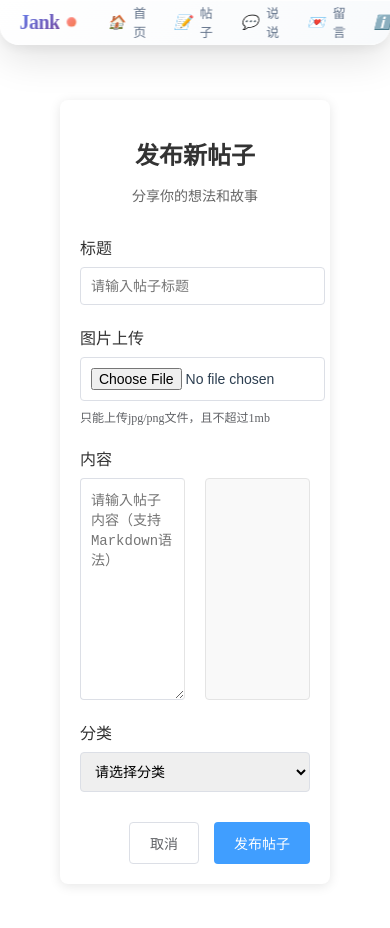
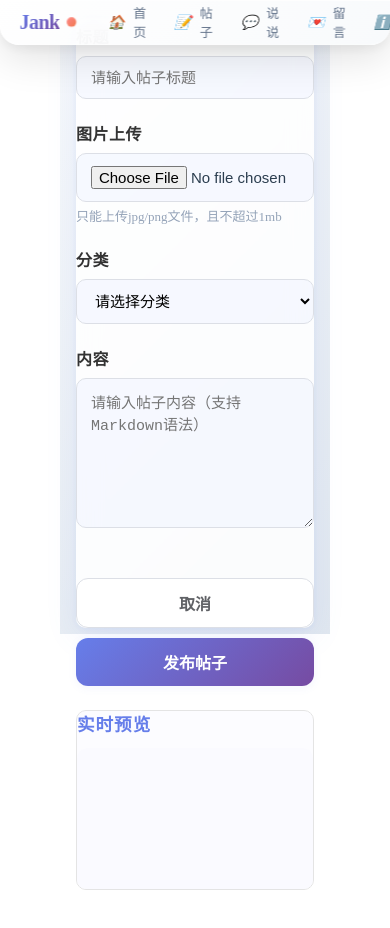
Before and after one commit to YoyuEN/Jank, a Vue app in the folder Fronted/: page /publishPost in a window 390 px wide. Shown: the top 928 px of the page. After the commit the page ends 890 px from the top, so only its background shows below. Built offline with nearby package versions, Linux system fonts and the light colour scheme.

Commit message:
发布帖子Bug修复

```diff
--- /dev/null
+++ b/Fronted/src/api/posts/category/category.js
@@ -0,0 +1,5 @@
+import service from '@/utils/request.js'
+
+export function getCategoryList() {
+  return service.get('/category/getCategoryList')
+}
--- a/Fronted/src/views/PostList.vue
+++ b/Fronted/src/views/PostList.vue
@@ -20,7 +20,11 @@
       <PostCard v-for="post in filteredPosts" :key="post.postId" :post="post" />
     </div>
     <div class="sidebar-buttons">
-      <button @click="$router.push('/publish')" title="发布帖子" class="sidebar-btn publish-btn">
+      <button
+        @click="$router.push('/publishPost')"
+        title="发布帖子"
+        class="sidebar-btn publish-btn"
+      >
         📝
       </button>
       <button @click="scrollToTop" title="回到顶部" class="sidebar-btn scroll-btn">⬆️</button>
--- a/Fronted/src/views/PublishPost.vue
+++ b/Fronted/src/views/PublishPost.vue
@@ -1,10 +1,7 @@
 <template>
-  <div class="publish-container">
-    <div class="publish-header">
-      <h1>发布新帖子</h1>
-      <p>分享你的想法和故事</p>
-    </div>
-
+  <div class="publish-bg">
+    <div class="publish-container split-layout">
+      <div class="split-left">
         <div class="publish-form">
           <div class="form-group">
             <label for="title">标题</label>
@@ -27,40 +24,45 @@
               class="form-input"
             />
             <div class="el-upload__tip">只能上传jpg/png文件，且不超过1mb</div>
-        <span v-if="errors.image">{{ errors.image }}</span>
+            <span v-if="errors.image" class="error-text">{{ errors.image }}</span>
+          </div>
+          <div class="form-group">
+            <label for="category">分类</label>
+            <select
+              id="category"
+              v-model="postForm.categoryNames"
+              @focus="getCategoryList"
+              class="form-select"
+            >
+              <option value="">请选择分类</option>
+              <option v-for="item in categoryList" :key="item.categoryId" :value="item.name">
+                {{ item.name }}
+              </option>
+            </select>
+            <span class="error-text" v-if="errors.categoryNames">{{ errors.categoryNames }}</span>
           </div>
           <div class="form-group">
             <label for="content">内容</label>
-        <div class="markdown-editor">
             <textarea
               id="content"
               v-model="postForm.contentHtml"
               placeholder="请输入帖子内容（支持Markdown语法）"
               class="form-textarea markdown-textarea"
-            rows="10"
+              rows="12"
             ></textarea>
-          <div class="markdown-preview" v-html="markedContent"></div>
-        </div>
             <span class="error-text" v-if="errors.contentHtml">{{ errors.contentHtml }}</span>
           </div>
-
-      <div class="form-group">
-        <label for="category">分类</label>
-        <select id="category" v-model="postForm.categoryNames" class="form-select">
-          <option value="">请选择分类</option>
-          <option value="technology">技术</option>
-          <option value="life">生活</option>
-          <option value="discussion">讨论</option>
-          <option value="question">问答</option>
-        </select>
-        <span class="error-text" v-if="errors.categoryNames">{{ errors.categoryNames }}</span>
         </div>
-
         <div class="form-actions">
           <button class="btn-cancel" @click="handleCancel">取消</button>
           <button class="btn-publish" @click="handlePublish" :disabled="publishing">
             {{ publishing ? '发布中...' : '发布帖子' }}
           </button>
+        </div>
+      </div>
+      <div class="split-right">
+        <div class="preview-header">实时预览</div>
+        <div class="markdown-preview" v-html="markedContent"></div>
       </div>
     </div>
   </div>
@@ -70,6 +72,7 @@
 import * as marked from 'marked'
 import DOMPurify from 'dompurify'
 import { addPostDetail } from '@/api/posts/posts.js'
+import { getCategoryList } from '@/api/posts/category/category'
 import { ElMessage } from 'element-plus'
 
 export default {
@@ -87,6 +90,7 @@ export default {
         contentHtml: '',
         categoryNames: '',
       },
+      categoryList: [],
       publishing: false,
     }
   },
@@ -103,7 +107,15 @@ export default {
       })
     },
   },
+  created() {
+    this.getCategoryList
+  },
   methods: {
+    getCategoryList() {
+      getCategoryList().then((response) => {
+        this.categoryList = response.data
+      })
+    },
     handleImageUpload(event) {
       const file = event.target.files[0]
       if (file) {
@@ -156,35 +168,35 @@ export default {
 
     async handlePublish() {
       if (!this.validateForm()) {
-        return;
+        return
       }
 
-      this.publishing = true;
+      this.publishing = true
 
       try {
-        const formData = new FormData();
-        formData.append('title', this.postForm.title);
-        formData.append('contentHtml', this.postForm.contentHtml);
-        formData.append('categoryNames', this.postForm.categoryNames);
+        const formData = new FormData()
+        formData.append('title', this.postForm.title)
+        formData.append('contentHtml', this.postForm.contentHtml)
+        formData.append('categoryNames', this.postForm.categoryNames)
 
         // 如果有图片，则追加到 formData 中
         if (this.postForm.image) {
-          formData.append('image', this.postForm.image); // 确保字段名与后端接口一致（如 MultipartFile image）
+          formData.append('image', this.postForm.image) // 确保字段名与后端接口一致（如 MultipartFile image）
         }
 
-        const response = await addPostDetail(formData);
+        const response = await addPostDetail(formData)
 
         if (response.code === 200) {
-          ElMessage.success('帖子发布成功！');
-          this.$router.push('/posts');
+          ElMessage.success('帖子发布成功！')
+          this.$router.push('/posts')
         } else {
-          ElMessage.error(response.message || '发布失败，请重试');
+          ElMessage.error(response.message || '发布失败，请重试')
         }
       } catch (error) {
-        console.error('发布帖子失败:', error);
-        ElMessage.error('服务器错误，请稍后重试');
+        console.error('发布帖子失败:', error)
+        ElMessage.error('服务器错误，请稍后重试')
       } finally {
-        this.publishing = false;
+        this.publishing = false
       }
     },
 
@@ -205,66 +217,129 @@ export default {
 </script>
 
 <style scoped>
+.publish-bg {
+  min-height: 50vh;
+  background: linear-gradient(135deg, #f8fafc 0%, #e0e7ef 100%);
+  display: flex;
+  align-items: flex-start;
+  justify-content: center;
+  padding: 60px 0 40px 0;
+}
+
 .publish-container {
-  max-width: 800px;
-  margin: 100px auto;
-  padding: 20px;
-  background: #fff;
-  border-radius: 8px;
-  box-shadow: 0 2px 12px 0 rgba(0, 0, 0, 0.1);
+  width: 100%;
+  max-width: 1100px;
+  height: 600px;
+  background: rgba(255, 255, 255, 0.85);
+  border-radius: 24px;
+  box-shadow:
+    0 8px 32px rgba(102, 126, 234, 0.1),
+    0 1.5px 6px rgba(102, 126, 234, 0.08);
+  backdrop-filter: blur(12px);
+  -webkit-backdrop-filter: blur(12px);
+  padding: 36px 24px 32px 24px;
+  margin: 0 16px;
+  display: flex;
+  gap: 36px;
+}
+
+.split-layout {
+  flex-direction: row;
+}
+.split-left {
+  flex: 1.1;
+  min-width: 0;
+  display: flex;
+  flex-direction: column;
+}
+.split-right {
+  flex: 1;
+  min-width: 0;
+  display: flex;
+  flex-direction: column;
+  background: rgba(236, 239, 255, 0.18);
+  border-radius: 16px;
+  border: 1.5px solid #e4e4e4;
+  padding: 18px 18px 18px 18px;
+  box-sizing: border-box;
+  max-height: 700px;
+  overflow: auto;
+}
+
+.preview-header {
+  font-size: 1.1rem;
+  font-weight: 600;
+  color: #667eea;
+  margin-bottom: 12px;
+  letter-spacing: 1px;
 }
 
 .publish-header {
-  text-align: center;
-  margin-bottom: 30px;
+  text-align: left;
+  margin-bottom: 24px;
 }
 
 .publish-header h1 {
-  font-size: 24px;
-  color: #333;
+  font-size: 2rem;
+  color: #667eea;
   margin-bottom: 8px;
+  font-weight: 700;
+  letter-spacing: 1px;
 }
 
 .publish-header p {
-  font-size: 14px;
-  color: #666;
+  font-size: 1rem;
+  color: #64748b;
+}
+
+.publish-form {
+  margin-top: 0;
 }
 
 .form-group {
-  margin-bottom: 20px;
+  margin-bottom: 22px;
 }
 
 .form-group label {
   display: block;
   margin-bottom: 8px;
-  font-weight: 500;
+  font-weight: 600;
   color: #333;
+  letter-spacing: 0.5px;
 }
 
 .form-input,
 .form-textarea {
-  width: 97%;
-  padding: 10px;
-  border: 1px solid #dcdfe6;
-  border-radius: 4px;
-  font-size: 14px;
-  transition: border-color 0.2s;
-}
-
-.form-select {
   width: 100%;
-  padding: 10px;
-  border: 1px solid #dcdfe6;
-  border-radius: 4px;
-  font-size: 14px;
-  transition: border-color 0.2s;
+  padding: 12px 14px;
+  border: 1.5px solid #dcdfe6;
+  border-radius: 10px;
+  font-size: 15px;
+  transition:
+    border-color 0.2s,
+    box-shadow 0.2s;
+  background: rgba(236, 239, 255, 0.4);
+  box-sizing: border-box;
 }
 
 .form-input:focus,
 .form-textarea:focus,
 .form-select:focus {
   outline: none;
-  border-color: #409eff;
+  border-color: #667eea;
+  box-shadow: 0 0 0 2px #e0e7ef;
+}
+
+.form-select {
+  width: 100%;
+  padding: 12px 14px;
+  border: 1.5px solid #dcdfe6;
+  border-radius: 10px;
+  font-size: 15px;
+  background: rgba(236, 239, 255, 0.4);
+  transition:
+    border-color 0.2s,
+    box-shadow 0.2s;
 }
 
 .form-textarea {
@@ -275,46 +350,53 @@ export default {
 .error-text {
   display: block;
   margin-top: 5px;
-  font-size: 12px;
+  font-size: 13px;
   color: #f56c6c;
+  font-weight: 500;
 }
 
 .form-actions {
   display: flex;
   justify-content: flex-end;
-  gap: 15px;
-  margin-top: 30px;
+  gap: 18px;
+  margin-top: 24px;
+}
+
+.markdown-textarea {
+  height: 120px;
 }
 
 .btn-cancel,
 .btn-publish {
-  padding: 10px 20px;
-  border-radius: 4px;
-  font-size: 14px;
+  padding: 12px 32px;
+  border-radius: 12px;
+  font-size: 15px;
   cursor: pointer;
+  font-weight: 600;
   transition: all 0.3s;
 }
 
 .btn-cancel {
   background: #fff;
-  border: 1px solid #dcdfe6;
+  border: 1.5px solid #dcdfe6;
   color: #606266;
 }
 
 .btn-cancel:hover {
-  color: #409eff;
-  border-color: #c6e2ff;
-  background-color: #ecf5ff;
+  color: #667eea;
+  border-color: #b4cafe;
+  background-color: #f4f8ff;
 }
 
 .btn-publish {
-  background: #409eff;
+  background: linear-gradient(135deg, #667eea 0%, #764ba2 100%);
   border: none;
   color: #fff;
+  box-shadow: 0 2px 8px rgba(102, 126, 234, 0.08);
 }
 
 .btn-publish:hover {
-  background: #66b1ff;
+  background: linear-gradient(135deg, #667eea 0%, #a5b4fc 100%);
 }
 
 .btn-publish:disabled {
@@ -322,24 +404,61 @@ export default {
   cursor: not-allowed;
 }
 
-.markdown-editor {
-  display: flex;
-  gap: 20px;
+.markdown-preview {
+  flex: 1;
+  padding: 10px 12px;
+  background: rgba(249, 249, 255, 0.7);
+  border: none;
+  border-radius: 10px;
+  min-height: 200px;
+  font-size: 15px;
+  color: #334155;
+  overflow-x: auto;
+  box-sizing: border-box;
 }
 
-.markdown-textarea {
-  flex: 1;
-  width: 50%;
-  border-right: 1px solid #e4e4e4;
-  resize: vertical;
+.el-upload__tip {
+  font-size: 13px;
+  color: #94a3b8;
+  margin-top: 4px;
 }
 
-.markdown-preview {
-  flex: 1;
-  padding: 10px;
-  background: #f9f9f9;
-  border: 1px solid #e4e4e4;
-  border-radius: 4px;
-  min-height: 200px;
+@media (max-width: 1100px) {
+  .publish-container {
+    flex-direction: column;
+    gap: 24px;
+    padding: 24px 4px 16px 4px;
+  }
+  .split-left,
+  .split-right {
+    max-width: 100%;
+    border-radius: 10px;
+    padding: 0;
+  }
+  .split-right {
+    margin-top: 0;
+    min-height: 180px;
+  }
+}
+
+@media (max-width: 600px) {
+  .publish-bg {
+    padding: 10px 0 6px 0;
+  }
+  .publish-container {
+    border-radius: 10px;
+    padding: 6px 0 4px 0;
+  }
+  .form-actions {
+    flex-direction: column;
+    gap: 10px;
+    align-items: stretch;
+  }
+  .btn-cancel,
+  .btn-publish {
+    width: 100%;
+    padding: 12px 0;
+    font-size: 16px;
+  }
 }
 </style>
```
Also changed, not shown: Fronted/src/api/posts/posts.js (+6 -6 lines), Fronted/src/components/CategoryList.vue (added, +70 -0 lines), 2 other files (tests, documents, lock files or other folders). Lines whose indentation alone changed are shown as unchanged.
